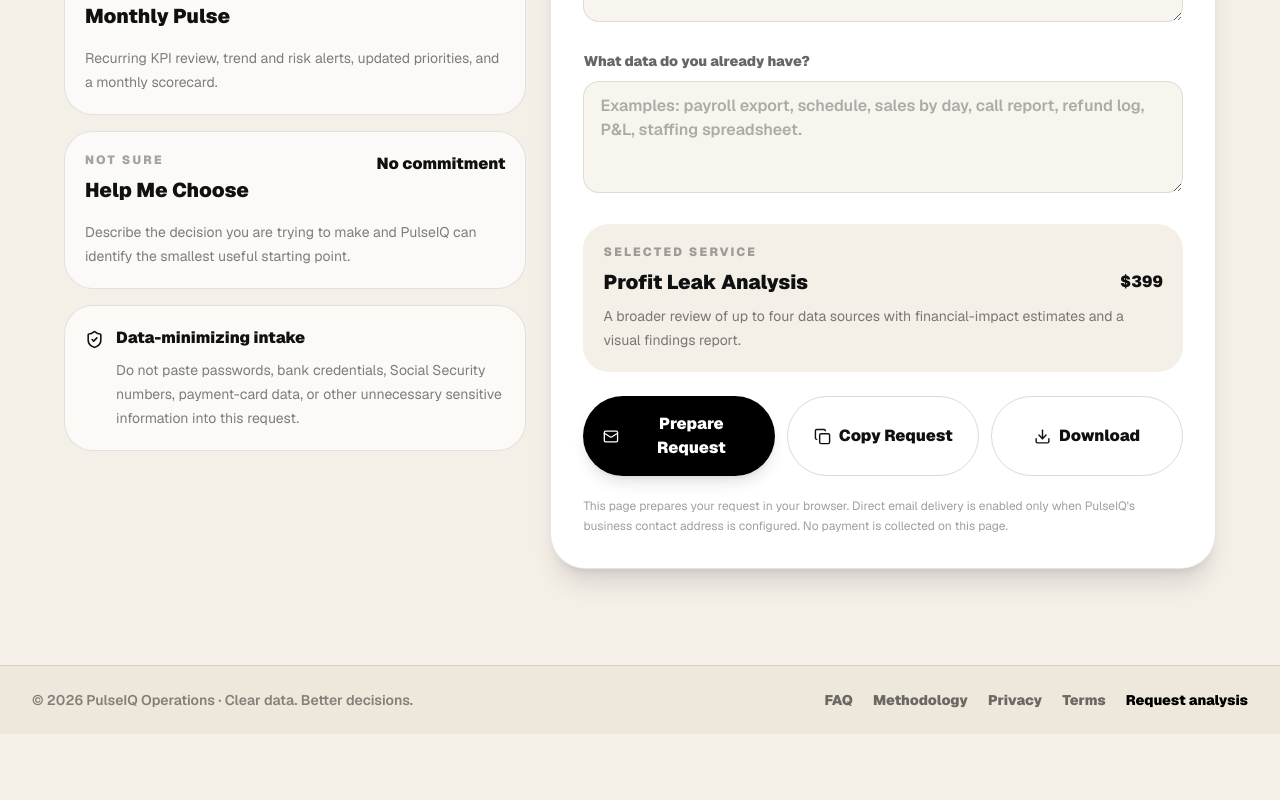
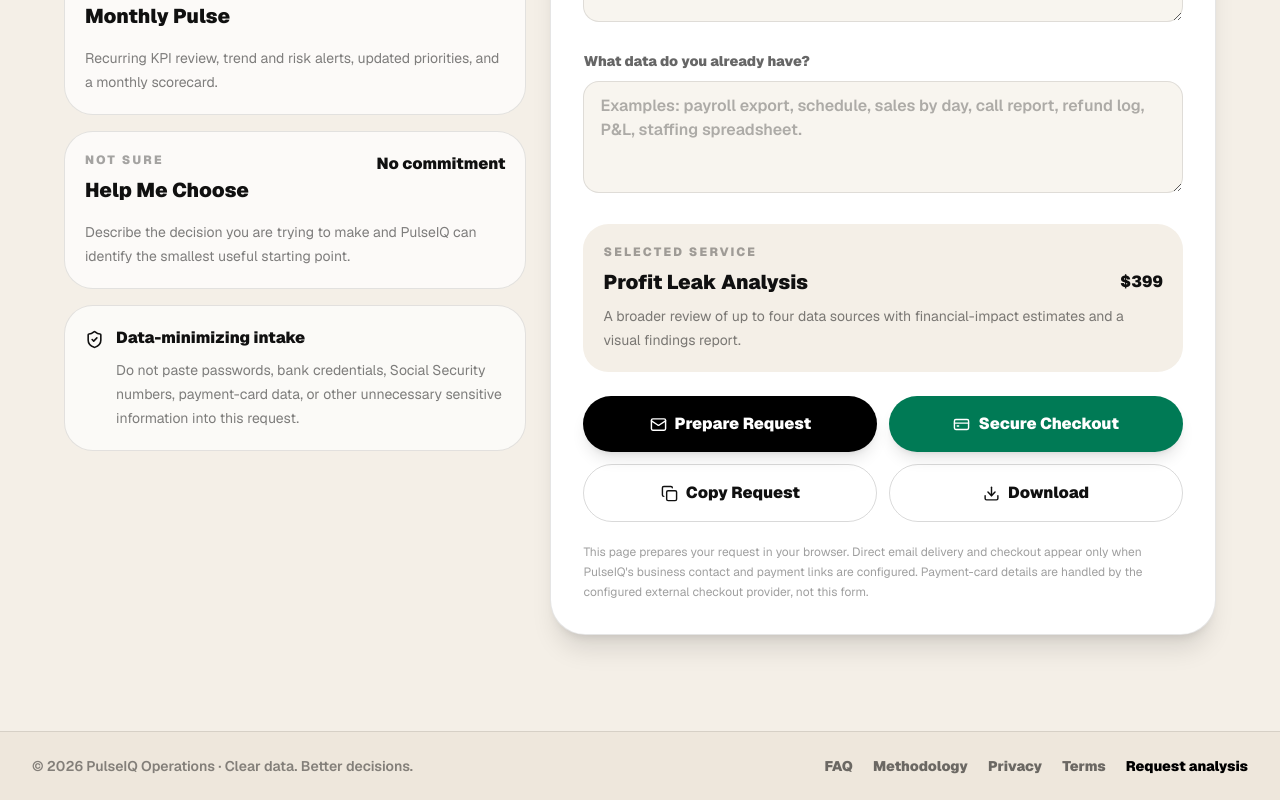
Before and after one commit to aundreanapper12-gif/pulseiqop, a Next.js app: page /request in a window 1280 px wide. Shown: the part 905-1705 px from the top of the page. Before the commit the page ends 1639 px from the top, so only its background shows below. Built offline with nearby package versions, Linux system fonts and the light colour scheme; no server answers.

Commit message:
Make PulseIQ intake payment-link ready

```diff
--- a/app/request/page.tsx
+++ b/app/request/page.tsx
@@ -1,7 +1,7 @@
 "use client";
 
 import { FormEvent, useMemo, useState } from "react";
-import { ArrowLeft, CheckCircle2, Copy, Download, Mail, ShieldCheck, Sparkles } from "lucide-react";
+import { ArrowLeft, CheckCircle2, Copy, CreditCard, Download, Mail, ShieldCheck, Sparkles } from "lucide-react";
 
 type ServiceKey = "quick" | "complete" | "monthly" | "unsure";
 
@@ -53,7 +53,13 @@ export default function RequestPage() {
   const [status, setStatus] = useState("");
 
   const contactEmail = process.env.NEXT_PUBLIC_PULSEIQ_CONTACT_EMAIL || "";
+  const paymentLinks: Partial<Record<ServiceKey, string>> = {
+    quick: process.env.NEXT_PUBLIC_PULSEIQ_QUICK_PAY_URL || "",
+    complete: process.env.NEXT_PUBLIC_PULSEIQ_COMPLETE_PAY_URL || "",
+    monthly: process.env.NEXT_PUBLIC_PULSEIQ_MONTHLY_PAY_URL || "",
+  };
   const selected = services[data.service];
+  const paymentUrl = paymentLinks[data.service] || "";
 
   const requestText = useMemo(() => {
     return [
@@ -75,7 +81,19 @@ export default function RequestPage() {
     ].join("\n");
   }, [data, selected]);
 
+  const requiredComplete =
+    data.name.trim() && data.email.trim() && data.businessName.trim() && data.question.trim();
+
+  const validate = () => {
+    if (!requiredComplete) {
+      setStatus("Please complete your name, business email, business name, and business question first.");
+      return false;
+    }
+    return true;
+  };
+
   const copyRequest = async () => {
+    if (!validate()) return;
     try {
       await navigator.clipboard.writeText(requestText);
       setStatus("Request copied to your clipboard.");
@@ -85,6 +103,7 @@ export default function RequestPage() {
   };
 
   const downloadRequest = () => {
+    if (!validate()) return;
     const blob = new Blob([requestText], { type: "text/plain;charset=utf-8" });
     const url = URL.createObjectURL(blob);
     const link = document.createElement("a");
@@ -97,10 +116,7 @@ export default function RequestPage() {
 
   const emailRequest = (event: FormEvent) => {
     event.preventDefault();
-    if (!data.name.trim() || !data.email.trim() || !data.businessName.trim() || !data.question.trim()) {
-      setStatus("Please complete your name, business email, business name, and business question first.");
-      return;
-    }
+    if (!validate()) return;
 
     if (!contactEmail) {
       setStatus("Direct email intake is not configured yet. Copy or download your request so none of your information is lost.");
@@ -110,6 +126,22 @@ export default function RequestPage() {
     const subject = encodeURIComponent(`PulseIQ Analysis Request — ${data.businessName}`);
     const body = encodeURIComponent(requestText);
     window.location.href = `mailto:${contactEmail}?subject=${subject}&body=${body}`;
+  };
+
+  const openCheckout = async () => {
+    if (!validate()) return;
+    if (!paymentUrl) {
+      setStatus("Online checkout is not configured for this service yet. Prepare your request first.");
+      return;
+    }
+
+    try {
+      await navigator.clipboard.writeText(requestText);
+    } catch {
+      // Checkout can continue even if clipboard permission is unavailable.
+    }
+    window.open(paymentUrl, "_blank", "noopener,noreferrer");
+    setStatus("Checkout opened in a new tab. Your analysis-request details were copied when browser permissions allowed it.");
   };
 
   return (
@@ -212,10 +244,15 @@ export default function RequestPage() {
                 <p className="mt-2 text-sm leading-6 text-black/50">{selected.detail}</p>
               </div>
 
-              <div className="mt-6 grid gap-3 sm:grid-cols-3">
+              <div className={`mt-6 grid gap-3 ${paymentUrl ? "sm:grid-cols-2" : "sm:grid-cols-3"}`}>
                 <button type="submit" className="inline-flex items-center justify-center gap-2 rounded-full bg-black px-5 py-4 font-black text-white shadow-lg hover:-translate-y-0.5">
                   <Mail size={17} /> {contactEmail ? "Email PulseIQ" : "Prepare Request"}
                 </button>
+                {paymentUrl ? (
+                  <button type="button" onClick={openCheckout} className="inline-flex items-center justify-center gap-2 rounded-full bg-emerald-700 px-5 py-4 font-black text-white shadow-lg hover:-translate-y-0.5">
+                    <CreditCard size={17} /> Secure Checkout
+                  </button>
+                ) : null}
                 <button type="button" onClick={copyRequest} className="inline-flex items-center justify-center gap-2 rounded-full border border-black/15 px-5 py-4 font-black hover:bg-black hover:text-white">
                   <Copy size={17} /> Copy Request
                 </button>
@@ -231,7 +268,7 @@ export default function RequestPage() {
               ) : null}
 
               <p className="mt-5 text-xs leading-5 text-black/38">
-                This page prepares your request in your browser. Direct email delivery is enabled only when PulseIQ's business contact address is configured. No payment is collected on this page.
+                This page prepares your request in your browser. Direct email delivery and checkout appear only when PulseIQ's business contact and payment links are configured. Payment-card details are handled by the configured external checkout provider, not this form.
               </p>
             </form>
           </div>
```
